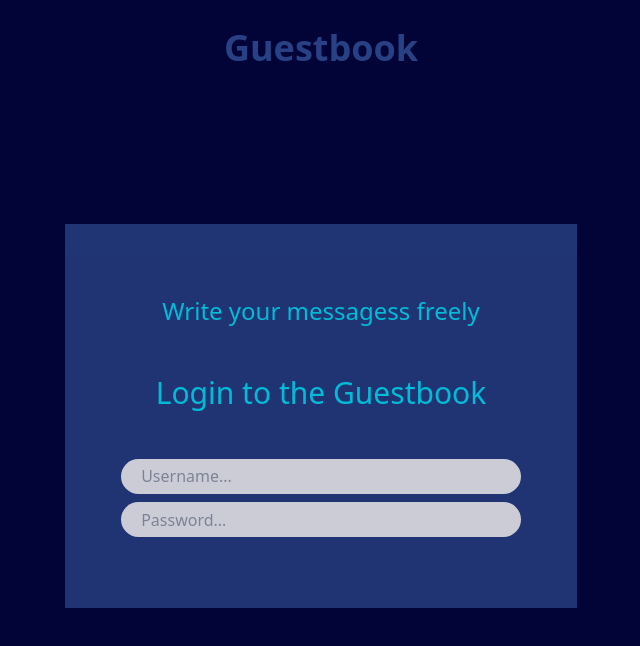
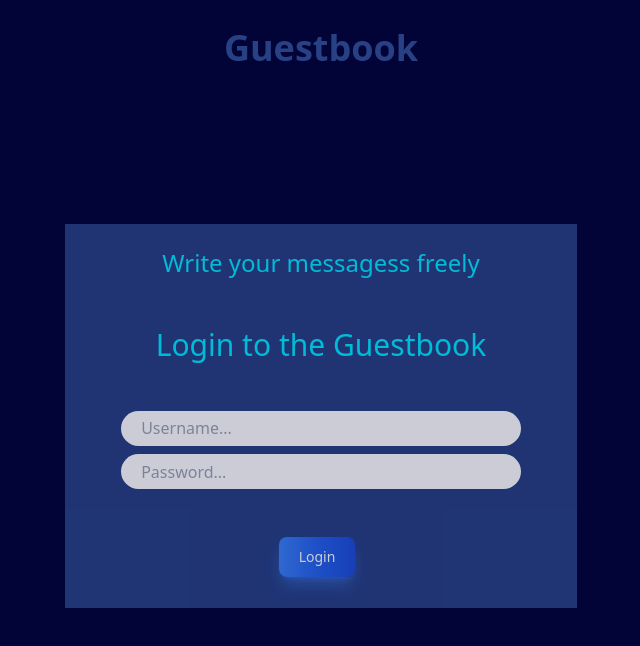
Before and after one commit to StrahinjaWebDev/Guestbook, a React (Vite) app in the folder client/: page / in a window 1280 px wide. Shown: the top 646 px of the page, without its empty margins (319-959 px from the left). Built offline with nearby package versions, Linux system fonts and the light colour scheme; no server answers.

Commit message:
adding sign in funcionality

```diff
--- a/client/context/AppProvider.tsx
+++ b/client/context/AppProvider.tsx
@@ -1,9 +1,11 @@
 import React, { useEffect, useState } from "react";
 import { User } from "../src/model/User";
 import { getUsers } from "../src/api/UserApi/getUsers";
+import { useNavigate } from "react-router-dom";
 
 export const appContext = React.createContext<{
   users?: User[];
+  setUsers?: React.Dispatch<React.SetStateAction<User[] | []>>;
 }>({});
 
 const AppProvider = ({ children }: { children: React.ReactNode }) => {
@@ -22,7 +24,7 @@ const AppProvider = ({ children }: { children: React.ReactNode }) => {
     fetchUsers();
   }, []);
 
-  return <appContext.Provider value={{ users }}>{children}</appContext.Provider>;
+  return <appContext.Provider value={{ users, setUsers }}>{children}</appContext.Provider>;
 };
 
 export default AppProvider;
--- a/client/package.json
+++ b/client/package.json
@@ -15,6 +15,7 @@
   "dependencies": {
     "animate.css": "^4.1.1",
     "axios": "^1.4.0",
+    "classnames": "^2.3.2",
     "react": "^18.2.0",
     "react-dom": "^18.2.0",
     "react-icons": "^4.8.0",
--- /dev/null
+++ b/client/src/api/UserApi/loginUser.ts
@@ -0,0 +1,24 @@
+import ApiClient from "../BaseApi/ApiClient";
+import { AxiosResponse, AxiosError } from "axios";
+import { User } from "../../model/User";
+
+interface ResponseType<T> {
+  success: Boolean;
+  data?: T;
+  error?: string;
+}
+
+const loginUser = async (User: User): Promise<ResponseType<User[]>> => {
+  try {
+    const { data, status }: AxiosResponse<User[]> = await ApiClient.post<User[]>("/users/login", User);
+
+    const response: ResponseType<User[]> = { success: true, data };
+    return response;
+  } catch (error) {
+    const { message } = error as AxiosError;
+    const response: ResponseType<User[]> = { success: false, error: message };
+    return response;
+  }
+};
+
+export { loginUser };
--- /dev/null
+++ b/client/src/compoents/Custom/Button.tsx
@@ -0,0 +1,37 @@
+import classNames from "classnames";
+import React from "react";
+
+interface IButtonProps {
+  label?: string;
+  primary?: boolean;
+  secondary?: boolean;
+  third?: boolean;
+  fourth?: boolean;
+  onClick?: () => void;
+}
+
+const Button = ({ label, primary, secondary, third, fourth, onClick }: IButtonProps) => {
+  const primaryButtonClasses =
+    "text-white bg-gradient-to-br from-purple-600 to-blue-500 hover:bg-gradient-to-bl focus:ring-4 focus:outline-none focus:ring-blue-300 dark:focus:ring-blue-800 font-medium rounded-lg text-sm px-5 py-2.5 text-center mr-2 mb-2";
+  const secondaryButtonClasses =
+    "text-white bg-gradient-to-r from-cyan-500 to-blue-500 hover:bg-gradient-to-bl focus:ring-4 focus:outline-none focus:ring-cyan-300 dark:focus:ring-cyan-800 font-medium rounded-lg text-sm px-5 py-2.5 text-center mr-2 mb-2";
+  const thirdButtonClasses =
+    "text-white bg-gradient-to-r from-blue-500 via-blue-600 to-blue-700 hover:bg-gradient-to-br focus:ring-4 focus:outline-none focus:ring-blue-300 dark:focus:ring-blue-800 shadow-lg shadow-blue-500/50 dark:shadow-lg dark:shadow-blue-800/80 font-medium rounded-lg text-sm px-5 py-2.5 text-center mr-2 mb-2 ";
+  const fouthButtonClasses =
+    "text-blue-700 hover:text-white border border-blue-700 hover:bg-blue-800 focus:ring-4 focus:outline-none focus:ring-blue-300 font-medium rounded-lg text-sm px-5 py-2.5 text-center mr-2 mb-2 dark:border-blue-500 dark:text-blue-500 dark:hover:text-white dark:hover:bg-blue-500 dark:focus:ring-blue-800";
+
+  const buttonClasses = classNames({
+    [primaryButtonClasses]: primary,
+    [secondaryButtonClasses]: secondary,
+    [thirdButtonClasses]: third,
+    [fouthButtonClasses]: fourth,
+  });
+
+  return (
+    <button onClick={onClick} className={buttonClasses}>
+      {label}
+    </button>
+  );
+};
+
+export default Button;
--- a/client/src/compoents/pages/Login.tsx
+++ b/client/src/compoents/pages/Login.tsx
@@ -1,16 +1,41 @@
-import React from "react";
+import React, { useContext, useState } from "react";
 import Input from "../Custom/Input";
+import { appContext } from "../../../context/AppProvider";
+import Button from "../Custom/Button";
+import { loginUser } from "../../api/UserApi/loginUser";
+import { Link, useNavigate } from "react-router-dom";
 
 const Login = () => {
+  const [username, setUsername] = useState("");
+  const [password, setPassword] = useState("");
+
+  const { setUsers } = useContext(appContext);
+
+  const navigate = useNavigate();
+
+  const handleSignIn = async () => {
+    const User = {
+      username: username,
+      password: password,
+    };
+    const response = await loginUser(User);
+    console.log(User);
+    console.log(response);
+    if (response.success) {
+      navigate("/home");
+    } else console.log(response.error);
+  };
+
   return (
     <div className="h-[40em] w-screen flex justify-center items-center">
       <div className="w-[60vw] h-[24em] bg-second flex flex-col opacity-80 items-center justify-center gap-12 xl:w-[40vw] ">
         <span className="text-lg text-fourth xl:text-2xl">Write your messagess freely</span>
         <p className="text-xl text-fourth xl:text-3xl">Login to the Guestbook</p>
         <div className="flex justify-center items-center flex-col gap-2">
-          <Input primary placeholder=" Username..." />
-          <Input primary placeholder=" Password..." />
+          <Input primary placeholder=" Username..." value={username} onChange={(e) => setUsername(e.target.value)} />
+          <Input primary placeholder=" Password..." value={password} onChange={(e) => setPassword(e.target.value)} />
         </div>
+        <Button label="Login" third onClick={handleSignIn} />
       </div>
     </div>
   );
--- a/client/src/model/User.ts
+++ b/client/src/model/User.ts
@@ -1,6 +1,6 @@
 export interface User {
-  id: string;
+  id?: string;
   username: string;
   password: string;
-  Post: [];
+  Post?: [];
 }
```
Also changed, not shown: 1 other file (tests, documents, lock files or other folders).
